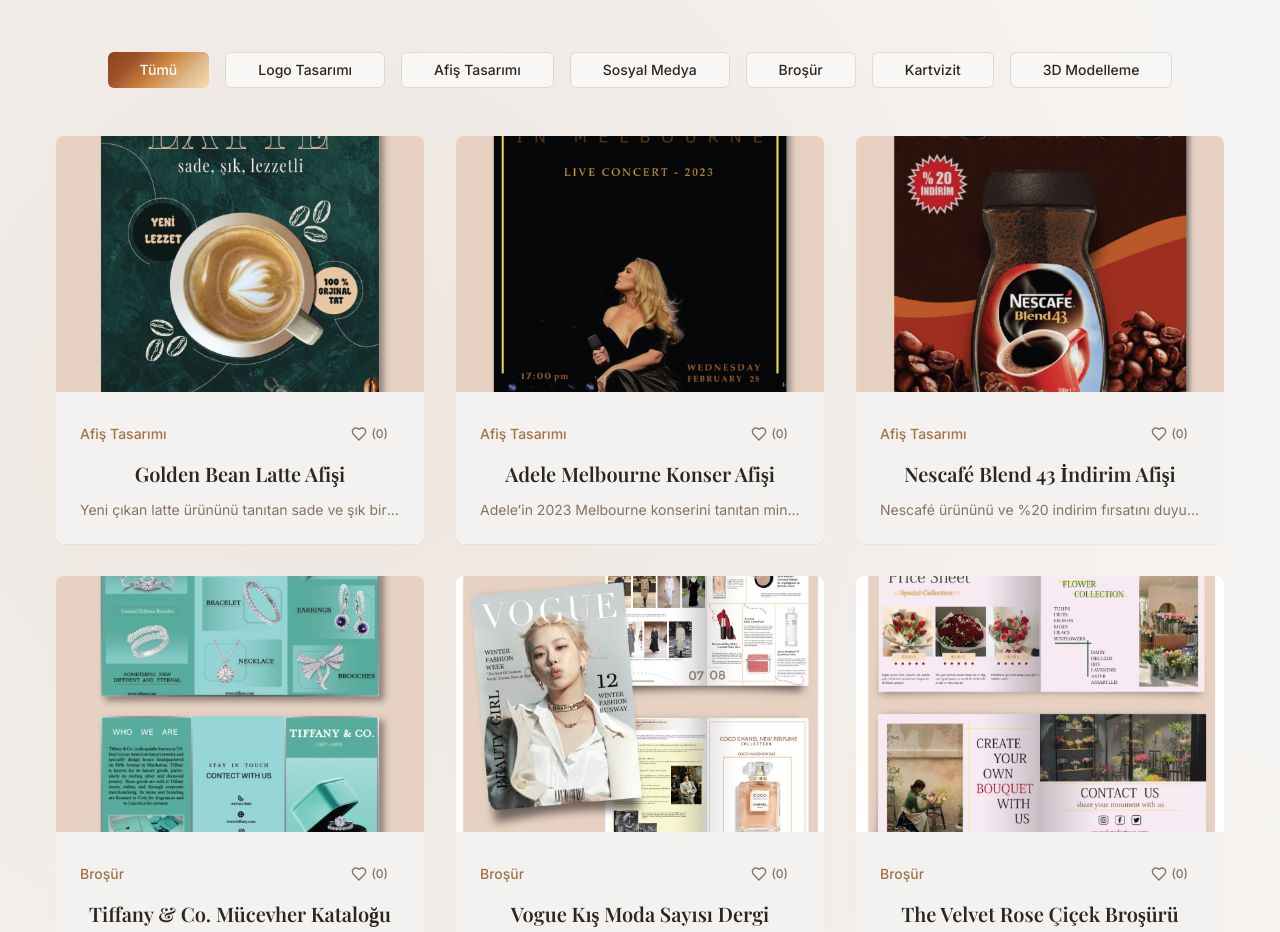
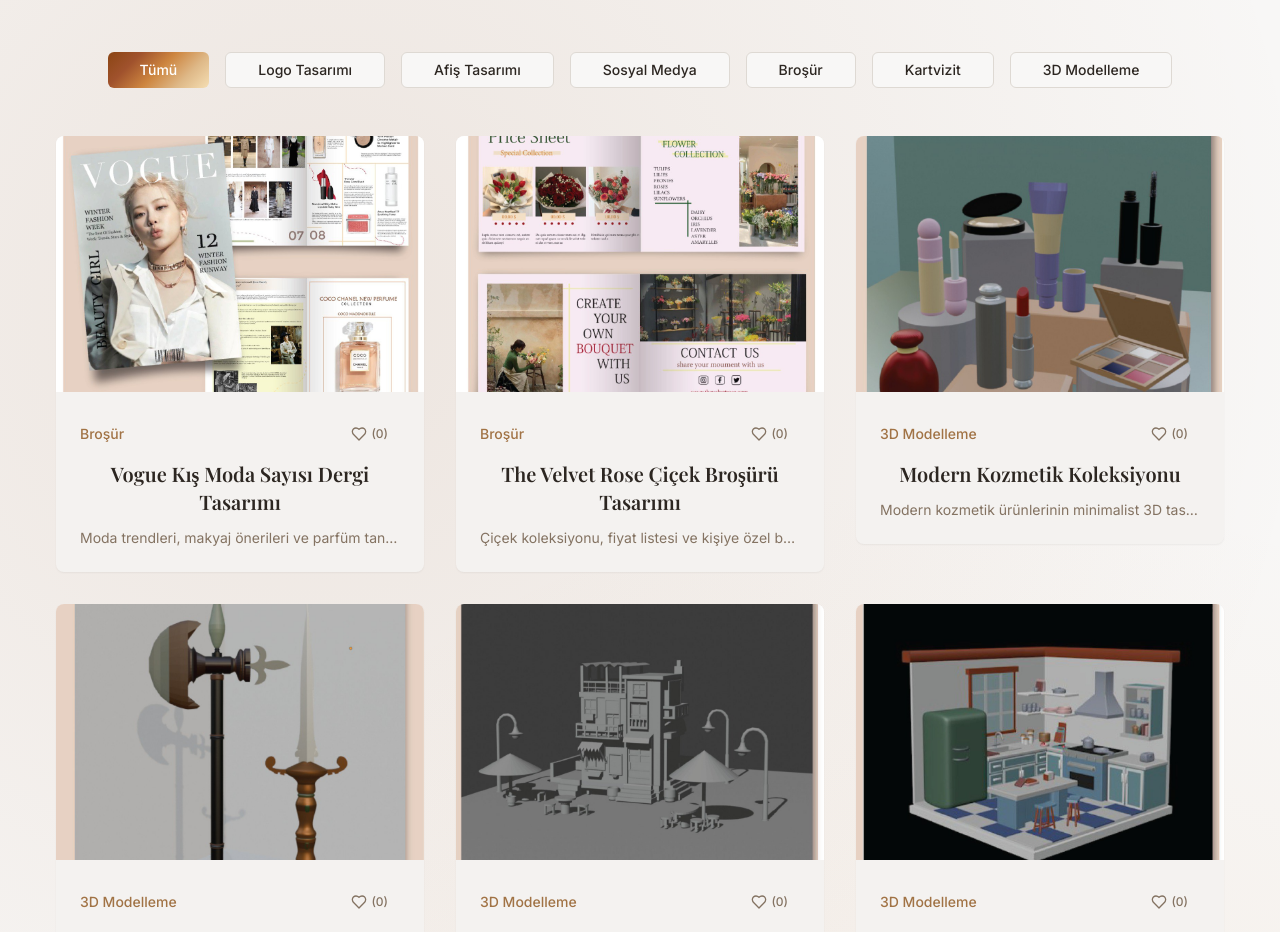
Before and after one commit to HuzeyfeEM/havle-portfolio, a React (Vite) app: page /projeler in a window 1280 px wide. Shown: the part 280-1212 px from the top of the page. Built offline with nearby package versions, Linux system fonts and the light colour scheme.

Commit message:
Duzenleme

```diff
--- a/src/pages/ProjectsPage.jsx
+++ b/src/pages/ProjectsPage.jsx
@@ -17,50 +17,6 @@
 
   useEffect(() => {
   setProjects([
-    {
-      id: 1,
-      title: 'Golden Bean Latte Afişi',
-      category: 'Afiş Tasarımı',
-      description: 'Yeni çıkan latte ürününü tanıtan sade ve şık bir kahve afişi tasarımıdır.',
-      image: '/projects/img1.jpg',
-      imageUrl: '/projects/img1.jpg',
-      alt: 'Üstten çekilmiş latte fincanı, koyu yeşil arka plan ve bilgilendirici etiketlerle afiş tasarımı.',
-      createdAt: new Date().toISOString(),
-      likes: 0
-    },
-    {
-      id: 2,
-      title: 'Adele Melbourne Konser Afişi',
-      category: 'Afiş Tasarımı',
-      description: 'Adele’in 2023 Melbourne konserini tanıtan minimal ve şık bir afiş tasarımıdır.',
-      image: '/projects/img2.jpg',
-      imageUrl: '/projects/img2.jpg',
-      alt: 'Siyah fon önünde oturan Adele’in yer aldığı altın sarısı yazılı konser afişi.',
-      createdAt: new Date().toISOString(),
-      likes: 0
-    },
-    {
-      id: 3,
-      title: 'Nescafé Blend 43 İndirim Afişi',
-      category: 'Afiş Tasarımı',
-      description: 'Nescafé ürününü ve %20 indirim fırsatını duyuran dikkat çekici bir kampanya afişidir.',
-      image: '/projects/img3.jpg',
-      imageUrl: '/projects/img3.jpg',
-      alt: 'Kırmızı kupalı Nescafé kavanozu ve kahve çekirdekleriyle süslenmiş indirimli ürün afişi.',
-      createdAt: new Date().toISOString(),
-      likes: 0
-    },
-    {
-      id: 4,
-      title: 'Tiffany & Co. Mücevher Kataloğu Tasarımı',
-      category: 'Broşür',
-      description: 'Lüks mücevher markası Tiffany & Co. için hazırlanan şık ve sade ürün tanıtım broşürü.',
-      image: '/projects/img4.jpg',
-      imageUrl: '/projects/img4.jpg',
-      alt: 'Tiffany & Co.\'ya ait yüzük, kolye, bilezik ve küpe gibi ürünlerin yer aldığı iki katlı turkuaz tonlarında mücevher broşürü.',
-      createdAt: new Date().toISOString(),
-      likes: 0
-    },
     {
       id: 5,
       title: 'Vogue Kış Moda Sayısı Dergi Tasarımı',
```
